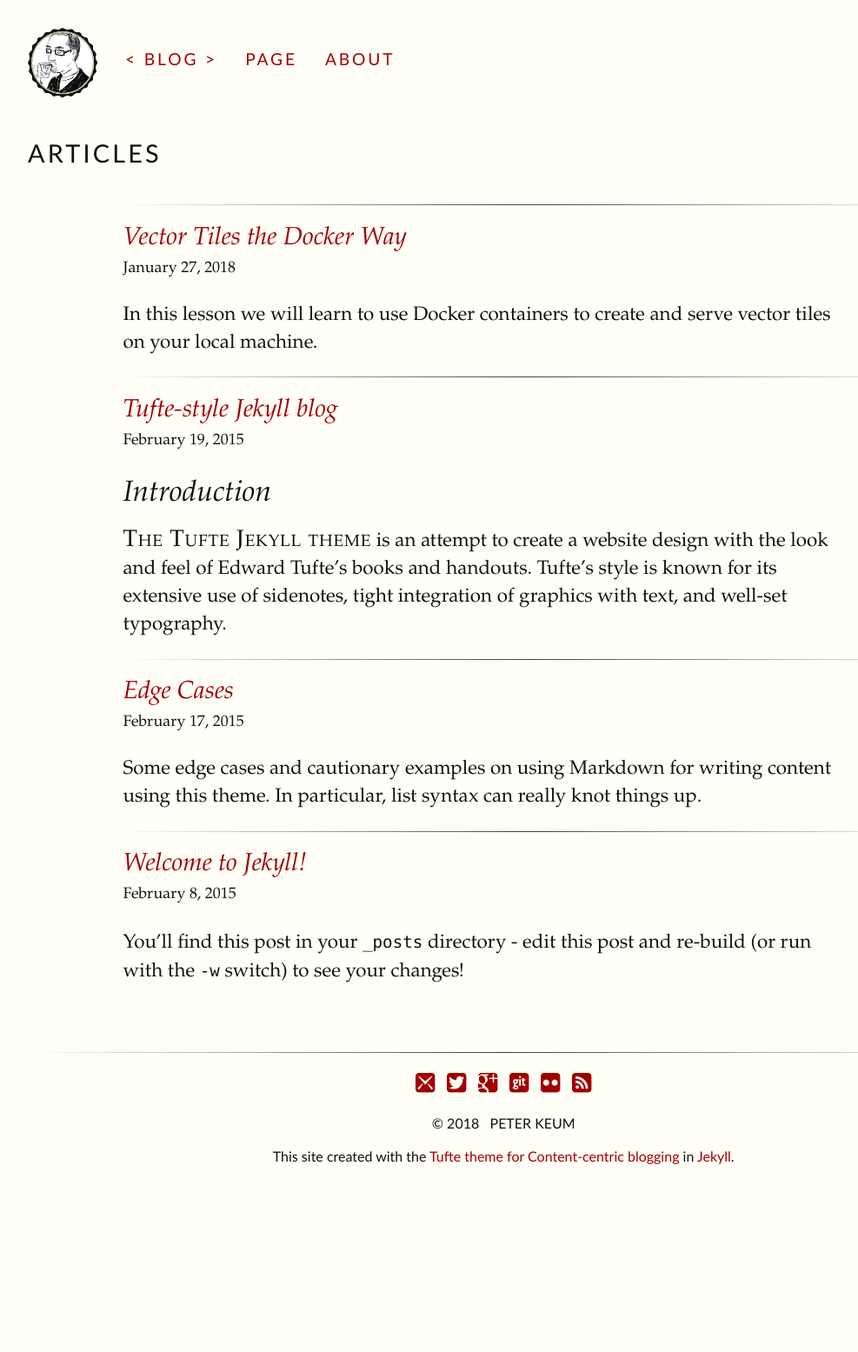
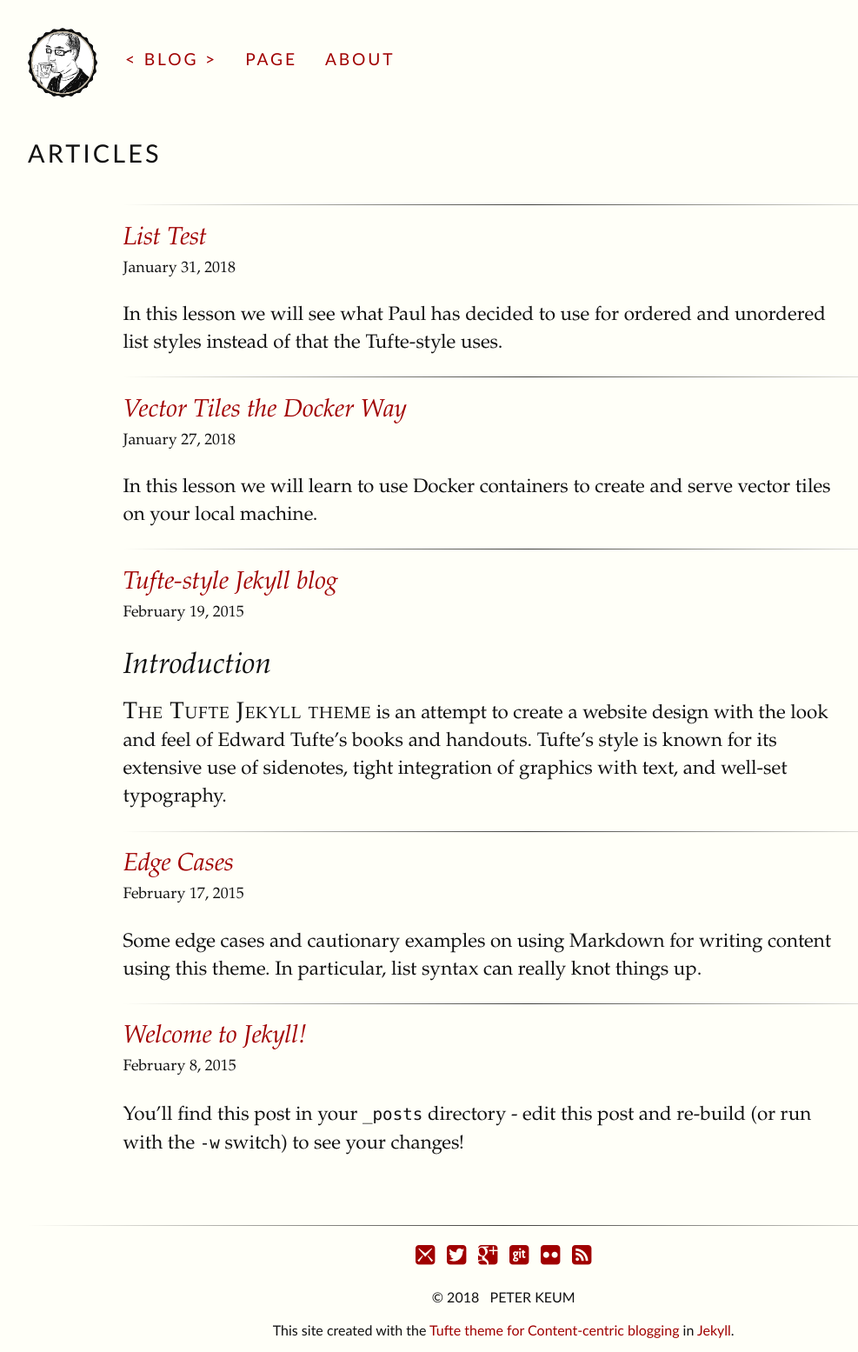
Before and after one commit to pkgeo-org/jekyll-site-code, a Jekyll site: the page built from index.html, in a window 1280 px wide. Shown: the whole page at 87% size, without its empty margins (32-1019 px from the left). Built offline with Jekyll 4.4.1, drawn with Linux system fonts in a browser that asks for light colours; before the commit the page ends 1355 px from its top, so only the background shows below that.

Commit message:
List styles & list style post

```diff
--- /dev/null
+++ b/_posts/2018-01-31-tester.md
@@ -0,0 +1,25 @@
+---
+layout: post
+title:  "List Test"
+date:   2018-01-31 17:19
+categories: training
+---
+
+{% marginnote 'mn-id-lists-are-bad' 'Tufte CSS encourages caution before reaching for a list element, and by default removes the bullet points from unordered lists.' %}
+In this lesson we will see what Paul has decided to use for ordered and unordered list styles instead of that the Tufte-style uses.
+<!--more-->
+
+## An Unordered List
++ Mount Docker.dmg
++ Drag Docker App onto Applications Shortcut
++ Launch Docker
++ Agree to run application from Internet
++ Supply admin password
+
+## An Ordered List
+1. usStates.geojson
+2. Move to $HOME/tippecanoe
+3. Trois
+4. Quattro
+5. Cinqo
+6. VI
--- a/css/tufte.scss
+++ b/css/tufte.scss
@@ -209,10 +209,51 @@
           padding-bottom: 1rem; }
 
 
-ul,ol { width: 45%;
+ol { width: 45%;
      -webkit-padding-start: 5%;
      -webkit-padding-end: 5%;
-     list-style-type: none; }
+     list-style-type: lower-roman; }
+
+ul { width: 45%;
+     -webkit-padding-start: 5%;
+     -webkit-padding-end: 5%;
+     list-style-type: square; }
+
+ul {
+    list-style: none; /* Remove list bullets */
+    //list-style-image: url('/assets/img/pkgeo.jpg')
+    padding: 0;
+    margin: 0;
+}
+
+ul li {
+    padding-left: 16px;
+}
+
+ul li:before {
+    content: "🌐"; /* Insert content that looks like bullets */
+    font-size: 60%;
+    padding-right: 8px;
+    color: red; /* Or a color you prefer */
+}
+
+ul.content-listing li {
+    padding-left: 0px;
+}
+
+ul.content-listing li:before {
+    content: ""; /* Insert content that looks like bullets */
+    padding-right: 0px;
+}
+
+ul.footer-links li {
+    padding-left: 0px;
+}
+
+ul.footer-links li:before {
+    content: ""; /* Insert content that looks like bullets */
+    padding-right: 0px;
+}
 
 //li { padding: 0.5em 0; } //vertical padding on list items screws up vertical rhythym
 
```
Also changed, not shown: assets/img/badge.png (deleted), assets/img/badge_1.png (deleted), assets/img/badge_2.png (deleted), assets/img/badge_3.png (deleted), assets/img/pkgeo.jpg (added).
